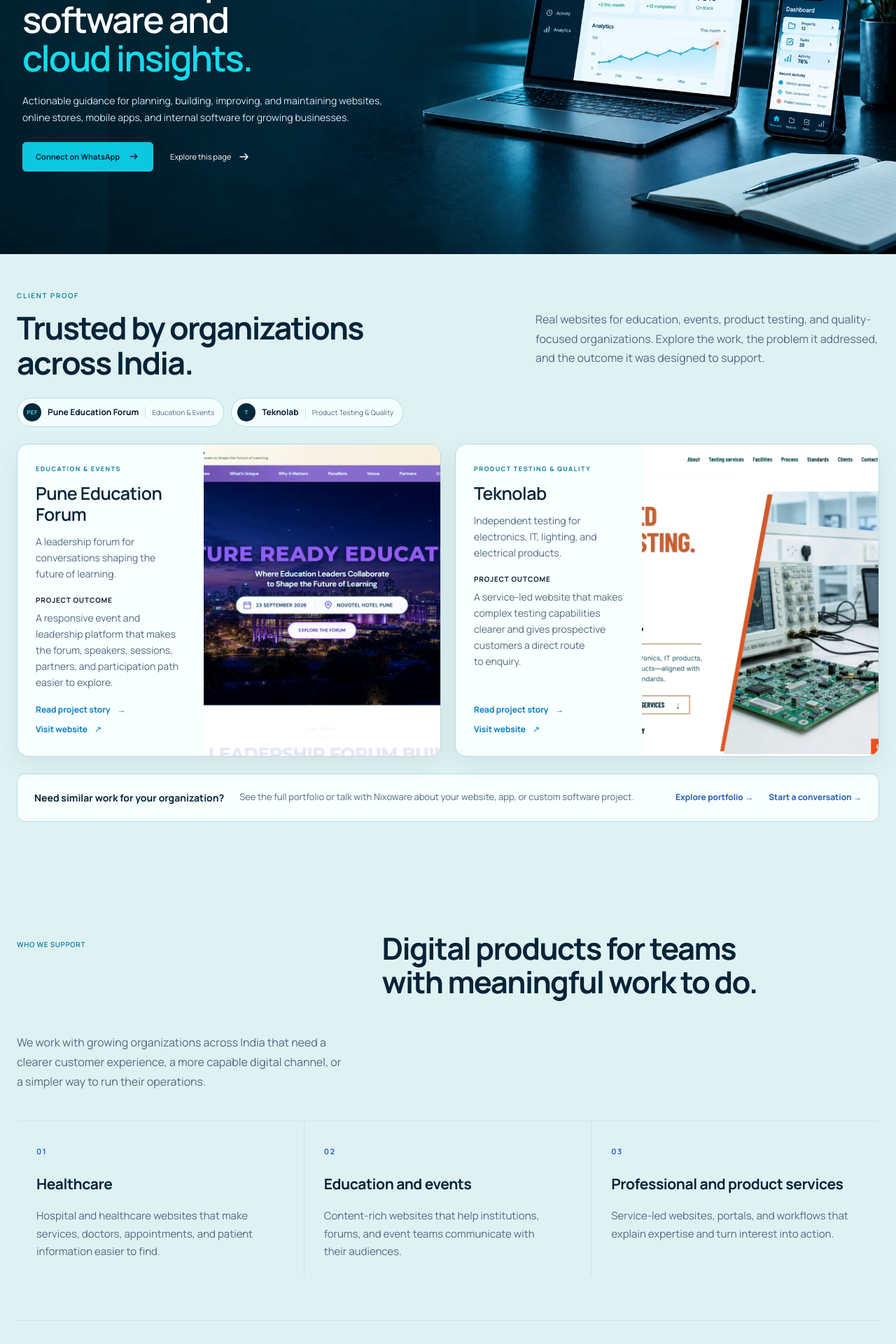
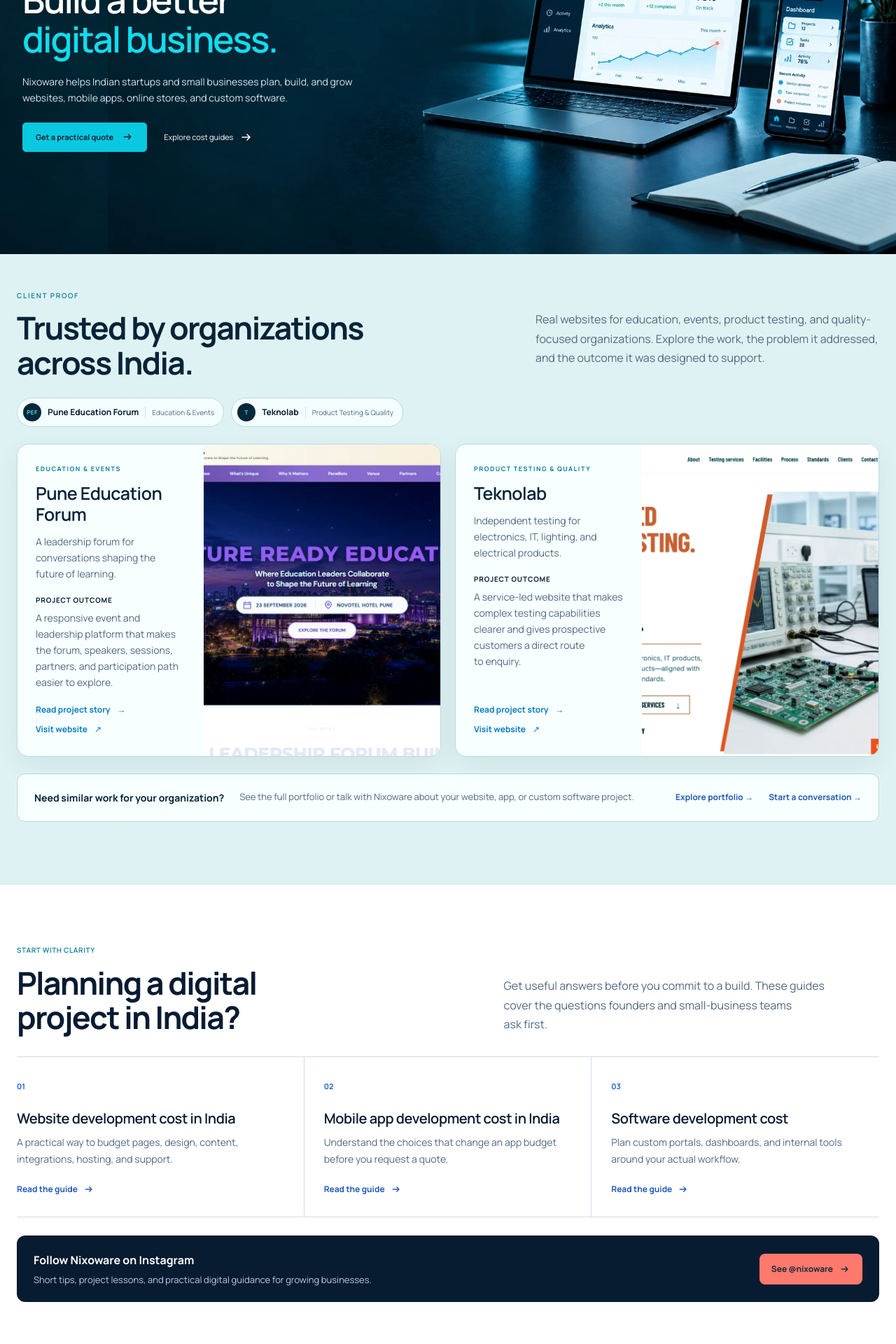
Before and after one commit to singhshrey27/Nixoware, a Next.js app: page / in a window 1280 px wide. Shown: the part 200-2120 px from the top of the page at 70% size. Built offline with nearby package versions, Linux system fonts and the light colour scheme.

Commit message:
Improve homepage for India-first growth

```diff
--- a/app/layout.jsx
+++ b/app/layout.jsx
@@ -16,6 +16,7 @@
 import '../src/typography.css';
 import '../src/page-banner-theme.css';
 import '../src/site-consistency.css';
+import '../src/growth-content.css';
 import Script from 'next/script';
 import { Manrope } from 'next/font/google';
 
--- a/app/page.jsx
+++ b/app/page.jsx
@@ -35,6 +35,11 @@
 
 function Arrow() { return <svg viewBox="0 0 20 20" aria-hidden="true"><path d="M4 10h11M11 6l4 4-4 4"/></svg>; }
 function WhatsAppConnect() { return <a className="button primary contact-whatsapp" href={whatsappUrl} target="_blank" rel="noopener noreferrer">Connect on WhatsApp <Arrow/></a>; }
+const growthGuides = [
+  { title: 'Website development cost in India', text: 'A practical way to budget pages, design, content, integrations, hosting, and support.', href: '/blog/website-development-cost-india' },
+  { title: 'Mobile app development cost in India', text: 'Understand the choices that change an app budget before you request a quote.', href: '/blog/mobile-app-development-cost-guide' },
+  { title: 'Software development cost', text: 'Plan custom portals, dashboards, and internal tools around your actual workflow.', href: '/blog/software-development-cost-india' },
+];
 function CapabilityIcon({ type }) {
   if (type === 'cloud') return <svg viewBox="0 0 32 32" aria-hidden="true"><path d="M9 25h15a6 6 0 0 0 1-12 9 9 0 0 0-17-2A7 7 0 0 0 9 25Z"/></svg>;
   if (type === 'cube') return <svg viewBox="0 0 32 32" aria-hidden="true"><path d="m16 3 11 6v13l-11 7-11-7V9l11-6Zm0 0v13m11-7-11 7L5 9m11 7v13"/></svg>;
@@ -113,11 +118,17 @@
     <header className="site-header home-header" id="top"><Brand/><MobileNavigation/><a className="header-cta" href={whatsappUrl} target="_blank" rel="noopener noreferrer">Connect on WhatsApp <Arrow/></a></header>
     <main className="home-main">
       <section className="hero home-hero" id="banner">
-        <div className="hero-copy"><h1>Web development<br/>software and<br/><em>cloud insights.</em></h1><p>Actionable guidance for planning, building, improving, and maintaining websites, online stores, mobile apps, and internal software for growing businesses.</p><div className="hero-actions"><a className="button coral" href={whatsappUrl} target="_blank" rel="noopener noreferrer">Connect on WhatsApp <Arrow/></a><a className="hero-secondary" href="#services">Explore this page <Arrow/></a></div></div>
+        <div className="hero-copy"><h1>Build a better<br/><em>digital business.</em></h1><p>Nixoware helps Indian startups and small businesses plan, build, and grow websites, mobile apps, online stores, and custom software.</p><div className="hero-actions"><a className="button coral" href={whatsappUrl} target="_blank" rel="noopener noreferrer">Get a practical quote <Arrow/></a><a className="hero-secondary" href="#start-here">Explore cost guides <Arrow/></a></div></div>
         <div className="hero-media web-product-media"><Image src="/homepage-hero-v2.webp" alt="Laptop and smartphone displaying a cyan project dashboard with overview, projects, tasks, activity, and analytics beside an open notebook on a dark teal workspace" fill priority unoptimized sizes="(max-width: 980px) 100vw, 100vw"/></div>
       </section>
 
       <ClientShowcase/>
+
+      <section className="growth-start" id="start-here" aria-labelledby="growth-start-title">
+        <div className="growth-start-heading"><p className="section-label">START WITH CLARITY</p><h2 id="growth-start-title">Planning a digital project in India?</h2><p>Get useful answers before you commit to a build. These guides cover the questions founders and small-business teams ask first.</p></div>
+        <div className="growth-guides">{growthGuides.map((guide, index) => <a className="growth-guide" href={guide.href} key={guide.title}><span>0{index + 1}</span><h3>{guide.title}</h3><p>{guide.text}</p><strong>Read the guide <Arrow/></strong></a>)}</div>
+        <div className="growth-social"><div><strong>Follow Nixoware on Instagram</strong><span>Short tips, project lessons, and practical digital guidance for growing businesses.</span></div><a href="https://www.instagram.com/nixoware/" target="_blank" rel="noopener noreferrer">See @nixoware <Arrow/></a></div>
+      </section>
 
       <section className="homepage-proof light-section" aria-labelledby="industries-title">
         <div className="homepage-proof-heading"><p className="section-label">WHO WE SUPPORT</p><h2 id="industries-title">Digital products for teams with meaningful work to do.</h2><p>We work with growing organizations across India that need a clearer customer experience, a more capable digital channel, or a simpler way to run their operations.</p></div>
--- /dev/null
+++ b/src/growth-content.css
@@ -0,0 +1,4 @@
+.growth-start{background:#fff;color:#071b31;padding:76px max(24px,calc((100vw - 1256px)/2));border-top:1px solid #dce7f1}
+.growth-start-heading{display:grid;grid-template-columns:minmax(0,1.1fr) minmax(280px,.9fr);gap:40px;align-items:end;margin-bottom:32px}.growth-start-heading .section-label{grid-column:1/-1;margin:0 0 -25px;color:#2863cf}.growth-start-heading h2{margin:0;font-size:clamp(34px,3.5vw,49px);line-height:1.08;letter-spacing:-1.7px;font-weight:650}.growth-start-heading>p:last-child{margin:0;color:#526982;font-size:16px;line-height:1.7;max-width:470px}
+.growth-guides{display:grid;grid-template-columns:repeat(3,minmax(0,1fr));border-top:1px solid #cfdde9;border-bottom:1px solid #cfdde9}.growth-guide{padding:27px 28px 30px 0;border-right:1px solid #cfdde9;transition:background .2s,transform .2s}.growth-guide:not(:first-child){padding-left:28px}.growth-guide:last-child{border-right:0}.growth-guide:hover{background:#f4f8fc;transform:translateY(-2px)}.growth-guide>span{color:#2863cf;font-size:11px;font-weight:700}.growth-guide h3{font-size:20px;line-height:1.25;margin:22px 0 10px;font-weight:600}.growth-guide p{color:#526982;font-size:14px;line-height:1.65;margin:0 0 22px}.growth-guide strong{display:flex;align-items:center;gap:8px;color:#2159b7;font-size:12px}.growth-guide svg,.growth-social svg{width:16px}.growth-social{display:flex;justify-content:space-between;align-items:center;gap:24px;margin-top:26px;padding:22px 24px;background:#071b31;color:#fff;border-radius:12px}.growth-social div{display:grid;gap:5px}.growth-social strong{font-size:16px}.growth-social span{color:#bdcede;font-size:13px;line-height:1.5}.growth-social a{display:flex;align-items:center;gap:9px;white-space:nowrap;background:#ff796d;color:#14283a;padding:12px 17px;border-radius:8px;font-size:12px;font-weight:700}
+@media(max-width:700px){.growth-start{padding:50px 24px}.growth-start-heading{display:block;margin-bottom:25px}.growth-start-heading .section-label{margin:0 0 14px}.growth-start-heading h2{font-size:34px;margin-bottom:15px}.growth-start-heading>p:last-child{font-size:15px}.growth-guides{display:block}.growth-guide,.growth-guide:not(:first-child){display:block;padding:24px 0;border-right:0;border-bottom:1px solid #cfdde9}.growth-guide:last-child{border-bottom:0}.growth-guide h3{margin-top:14px}.growth-social{display:block;padding:21px}.growth-social a{width:fit-content;margin-top:17px}}
```
